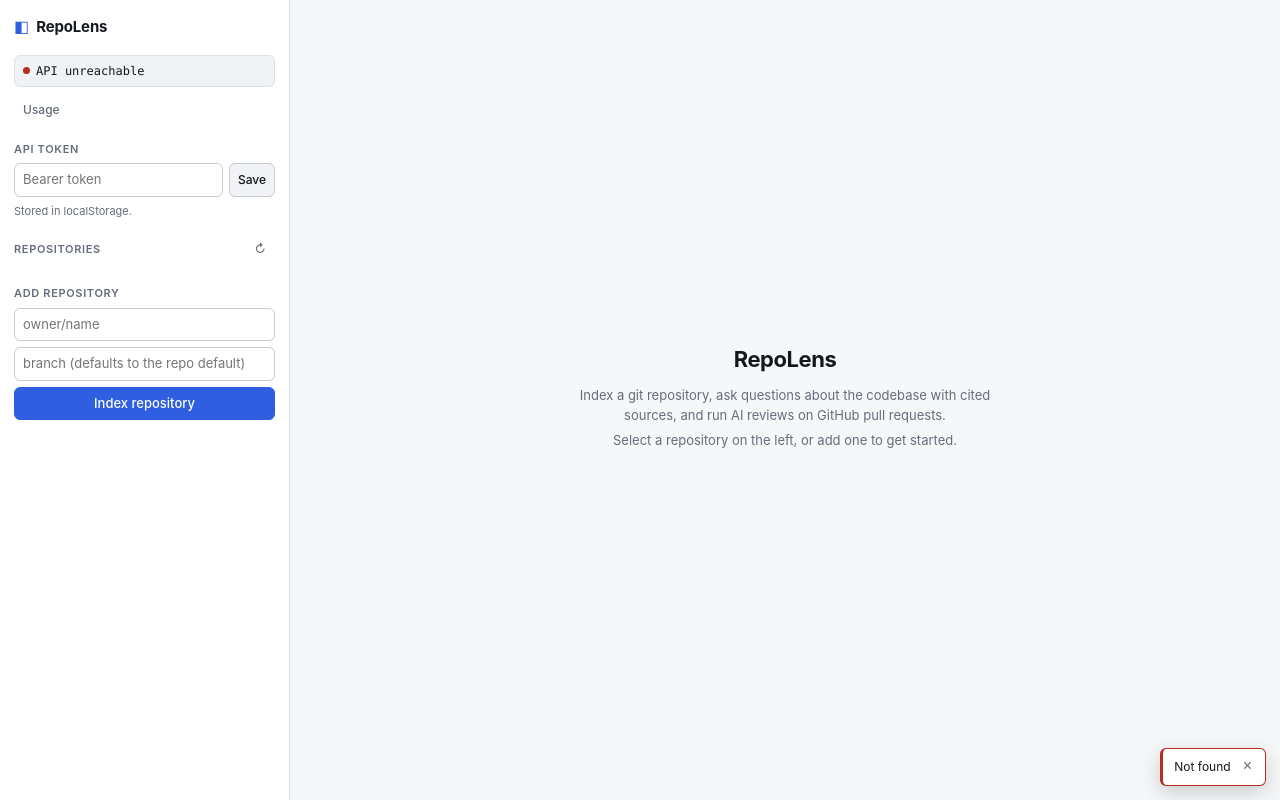
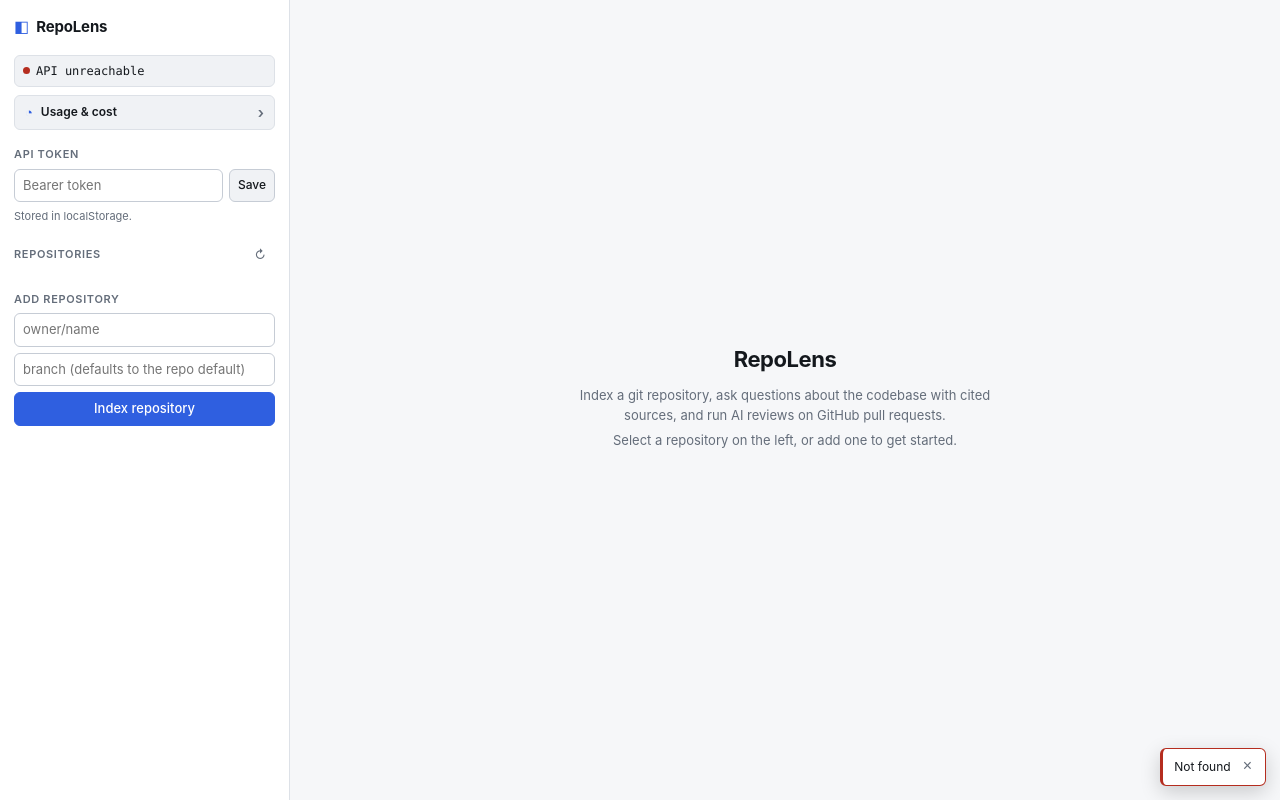
Before and after one commit to rezart/repolens, a website: page web/index.html in a window 1280 px wide. Drawn offline with nearby package versions, Linux system fonts and the light colour scheme; no server answers.

Commit message:
fix(web): make the Usage entry look like navigation
The ghost button under the health box read as a muted label; it is now a
bordered row with an icon, the label 'Usage & cost' and a chevron.

Claude-Session: https://claude.ai/code/session_01H2EVvVV7eUfnmiJyqepjZB

```diff
--- a/web/index.html
+++ b/web/index.html
@@ -22,7 +22,11 @@
     </div>
 
     <div class="side-nav">
-      <button id="usage-nav" class="btn btn-ghost btn-sm" type="button">Usage</button>
+      <button id="usage-nav" class="btn btn-sm" type="button">
+        <span class="side-nav-icon" aria-hidden="true">◔</span>
+        <span class="side-nav-label">Usage &amp; cost</span>
+        <span class="side-nav-chevron" aria-hidden="true">›</span>
+      </button>
     </div>
 
     <section class="side-section">
--- a/web/style.css
+++ b/web/style.css
@@ -100,9 +100,18 @@ code, pre, .mono { font-family: var(--mono); font-size: 12px; }
 .dot-ok { background: var(--ok); }
 .dot-error { background: var(--err); }
 
+/* A muted text link here read as a label, not a page; make it an obvious row. */
 .side-nav { display: flex; flex-direction: column; gap: 2px; margin-top: -8px; }
-.side-nav .btn { display: block; width: 100%; text-align: left; padding: 5px 8px; }
-.side-nav .btn.is-active { background: var(--accent-soft); color: var(--accent); }
+.side-nav .btn {
+  display: flex; align-items: center; gap: 8px; width: 100%; text-align: left;
+  padding: 7px 10px; font-weight: 600; color: var(--text);
+  background: var(--panel-2); border-color: var(--border);
+}
+.side-nav .btn:hover:not(:disabled) { border-color: var(--border-strong); background: var(--panel-2); }
+.side-nav .btn.is-active { background: var(--accent-soft); border-color: var(--accent); color: var(--accent); }
+.side-nav-icon { color: var(--accent); font-size: 13px; }
+.side-nav-label { flex: 1; }
+.side-nav-chevron { color: var(--muted); font-size: 15px; line-height: 1; }
 
 .side-section { display: flex; flex-direction: column; gap: 6px; }
 .side-head { display: flex; align-items: center; justify-content: space-between; }
```
